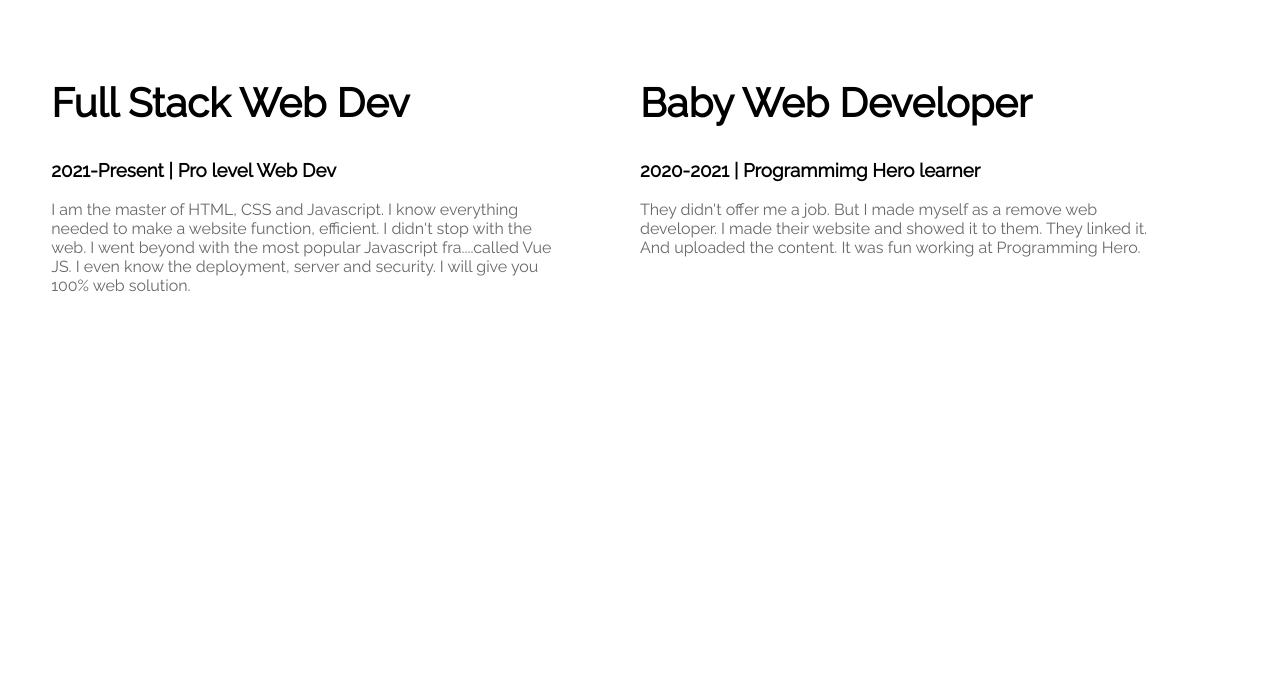
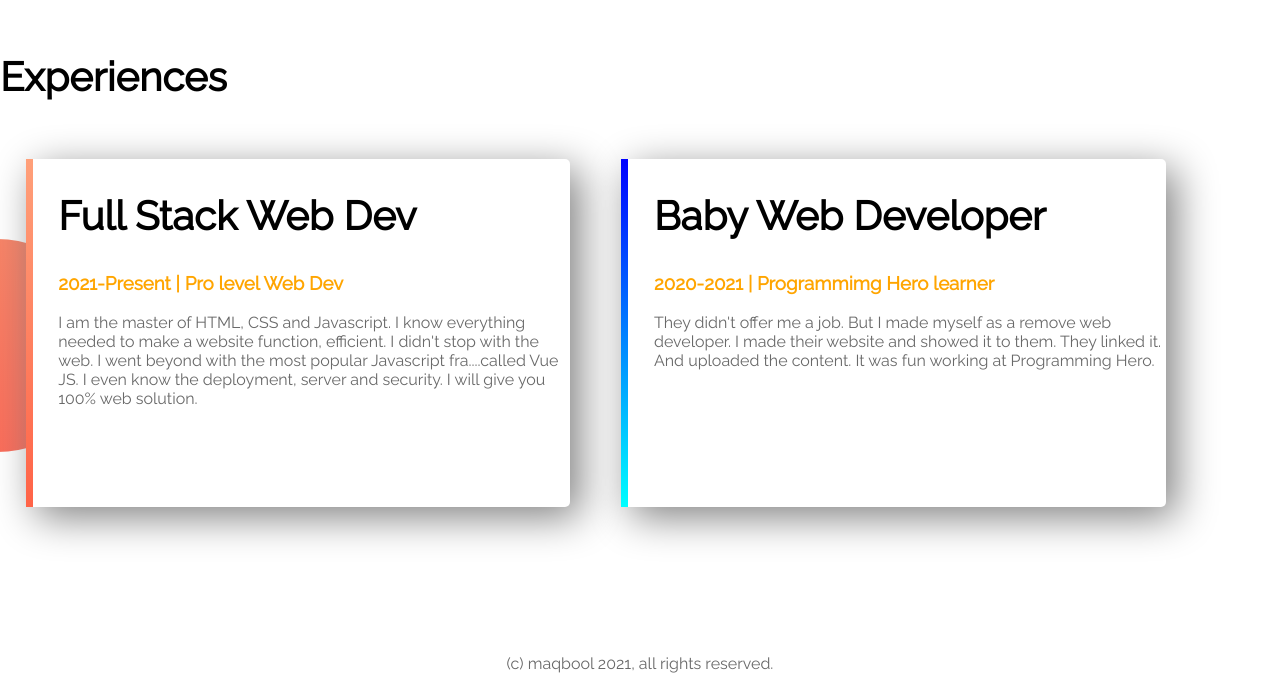
Before and after one commit to maqbool-hossain/web-portfolio, a plain HTML site: page index.html in a window 1280 px wide. Shown: the part 1150-1839 px from the top of the page. Before the commit the page ends 1755 px from the top, so only its background shows below. Drawn offline with Linux system fonts and the light colour scheme.

Commit message:
finished my first ever website

```diff
--- a/index.html
+++ b/index.html
@@ -13,7 +13,7 @@
         <section class="top-banner">
             <div class="half-width">
                 <h1>Welcome To</h1>
-        <h1><span class="name-highlight">Maqbool</span> Website</h1>
+        <h1><span class="orange-highlight">Maqbool</span> Website</h1>
         <h3>World Class Professional Web Developer</h3>
         <p>You might saw me jumping, climbing buildings and stopping trains, but nobody pays me a dime for that work. That's why I am learning and mastering web development. I will not stop until I become the Web development hero.</p>
         <a class="link-button"target="_blank"href="https://www.linkedin.com/in/md-maqbool-hossain-2a71b01a4/ ">HIRE ME</a>
@@ -36,17 +36,21 @@
             </div>
         </section>
         <section class="experience-area">
-            <div class="half-width">
+            <h2>Experiences</h2>
+            <div id="full-stack" class="half-width single-experience">
                 <h2>Full Stack Web Dev</h2>
-                <h3>2021-Present | Pro level Web Dev</h3>
+                <h3 class="orange-highlight">2021-Present | Pro level Web Dev</h3>
                 <p>I am the master of HTML, CSS and Javascript. I know everything needed to make a website function, efficient. I didn't stop with the web. I went beyond with the most popular Javascript fra....called Vue JS. I even know the deployment, server and security. I will give you 100% web solution.</p>
             </div>
-            <div class="half-width">
+            <div id="baby-web" class="half-width single-experience">
                 <h2>Baby Web Developer</h2>
-                <h3>2020-2021 | Programmimg Hero learner</h3>
+                <h3 class="orange-highlight">2020-2021 | Programmimg Hero learner</h3>
                 <p>They didn't offer me a job. But I made myself as a remove web developer. I made their website and showed it to them. They linked it. And uploaded the content. It was fun working at Programming Hero.</p>
             </div>
 
         </section>
+        <footer>
+            <p>(c) maqbool 2021, all rights reserved.</p>
+        </footer>
 </body>
 </html>
--- a/style.css
+++ b/style.css
@@ -16,7 +16,7 @@ p{
 span{
 	color: red;
 }
-.name-highlight{
+.orange-highlight{
 color: orange;
 }
 .half-width{
@@ -52,3 +52,28 @@ font-weight: 700;
 	background-repeat: no-repeat;
 	background-position: right;
 }
+.single-experience{
+	box-shadow: 10px 10px 40px grey;
+	border-radius: 5px;
+	height: 80%;
+	background-color: white;
+}
+.experience-area{
+	background-image: url(images/exp-bg.png);
+	background-repeat: no-repeat;
+	background-position: left;
+}
+#full-stack{
+	border-left: 7px solid;
+	border-image: linear-gradient(180deg, lightSalmon, tomato);
+	border-image-slice: 1;
+}
+#baby-web{
+	border-left: 7px solid;
+	border-image: linear-gradient(180deg, blue, cyan);
+	border-image-slice: 1;
+}
+footer p{
+	text-align: center;
+	text-size: 12px;
+}
```
